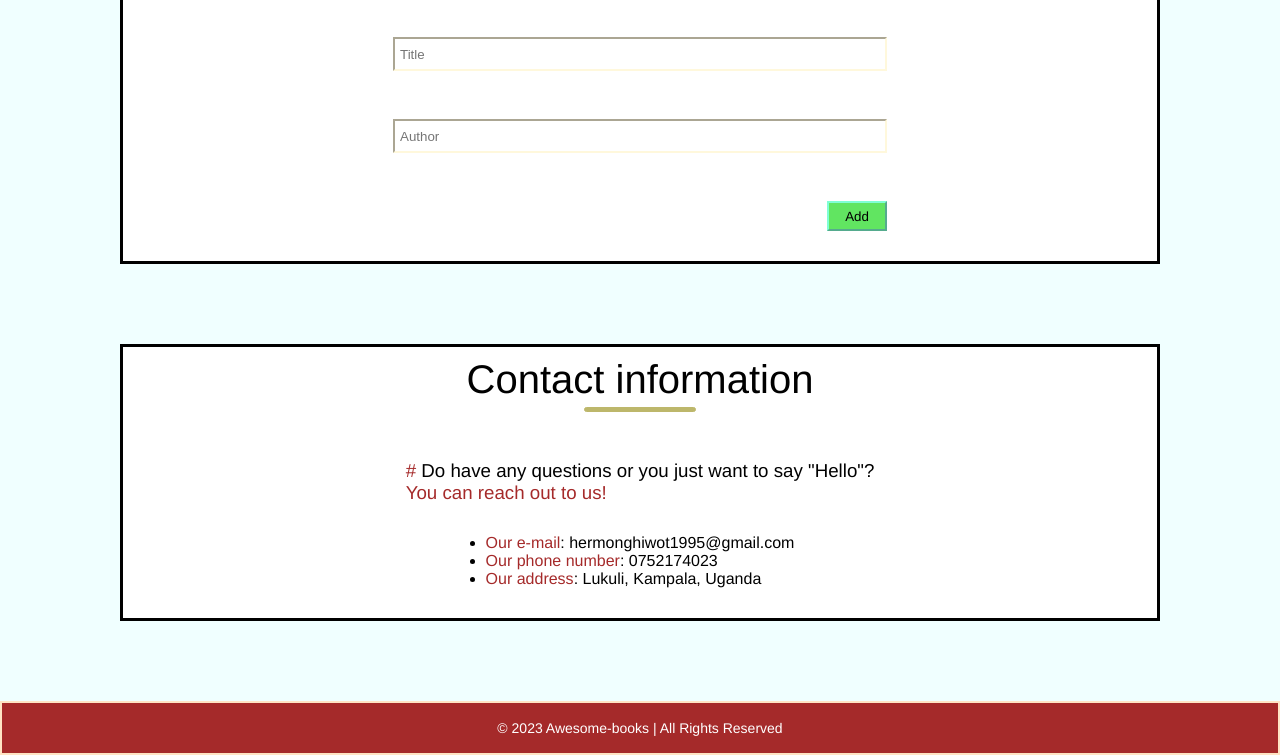
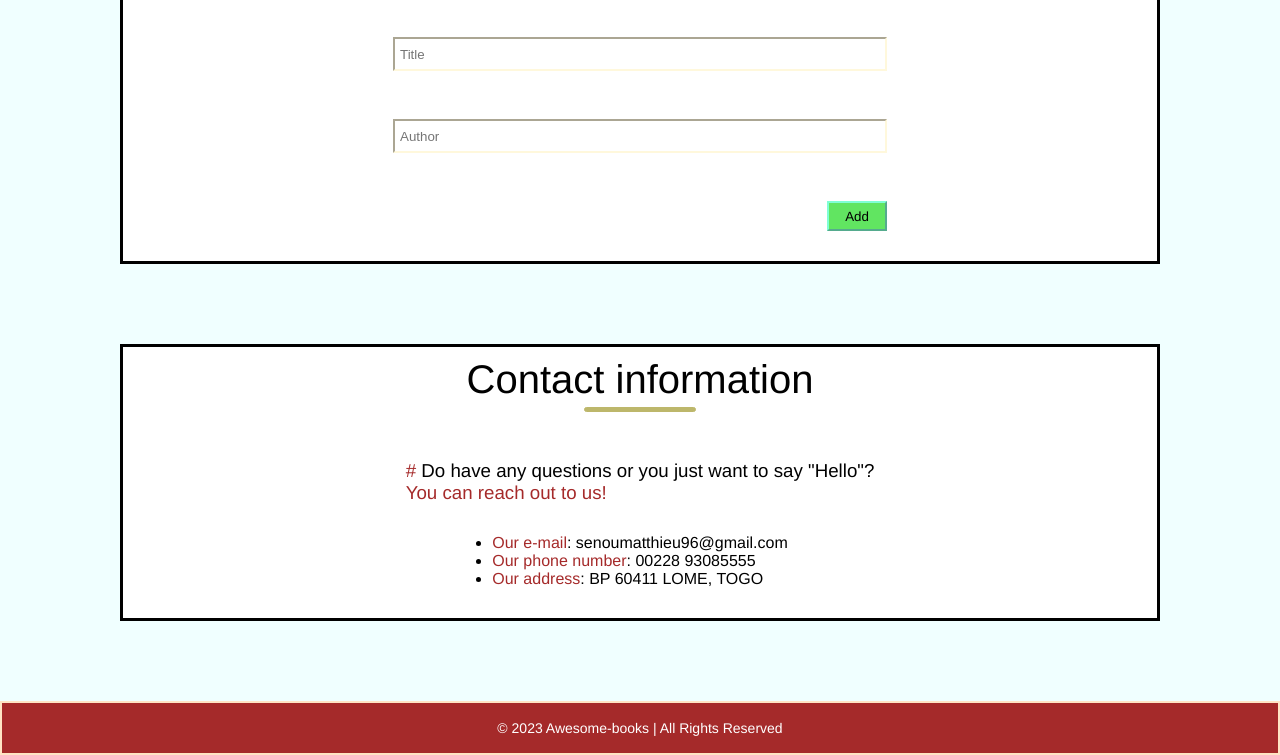
Before and after one commit to Matthieu96Code/Awesome-books-refactored, a website with bundled scripts: page index.html in a window 1280 px wide. Shown: the part 532-1287 px from the top of the page. Built offline with nearby package versions, Linux system fonts and the light colour scheme.

Commit message:
update html content

```diff
--- a/index.html
+++ b/index.html
@@ -54,9 +54,9 @@
       <br>
       <h3 class="h3-contact"><span>#</span> Do have any questions or you just want to say "Hello"?<br><span class="h3-span">You can reach out to us!</span></h3>
       <ul class="ul-contact">
-        <li><span>Our e-mail</span>: hermonghiwot1995@gmail.com</li>
-        <li><span>Our phone number</span>: 0752174023</li>
-        <li><span>Our address</span>: Lukuli, Kampala, Uganda</li>
+        <li><span>Our e-mail</span>: senoumatthieu96@gmail.com</li>
+        <li><span>Our phone number</span>: 00228 93085555</li>
+        <li><span>Our address</span>: BP 60411 LOME, TOGO</li>
       </ul>
      </div>
     </div>
```
